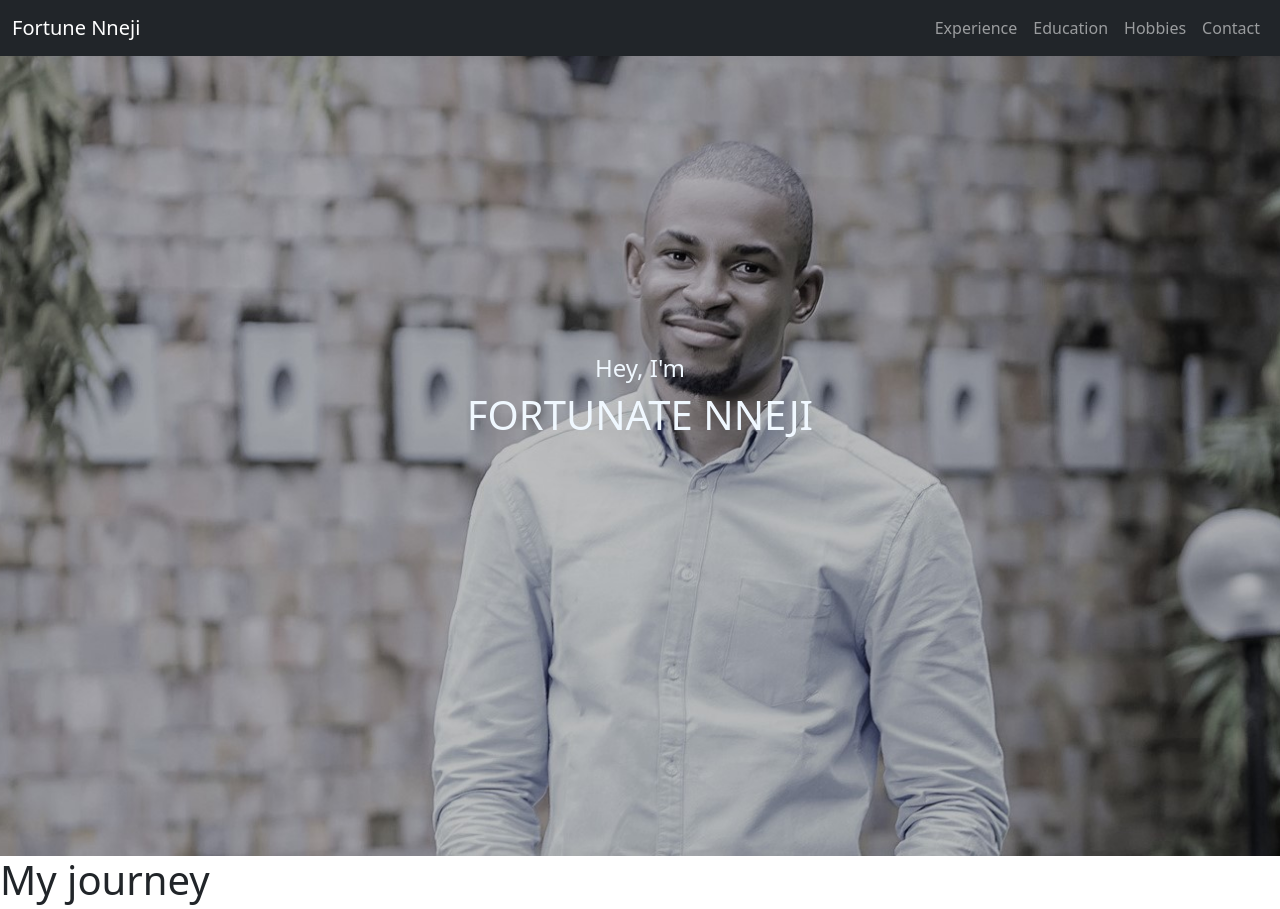
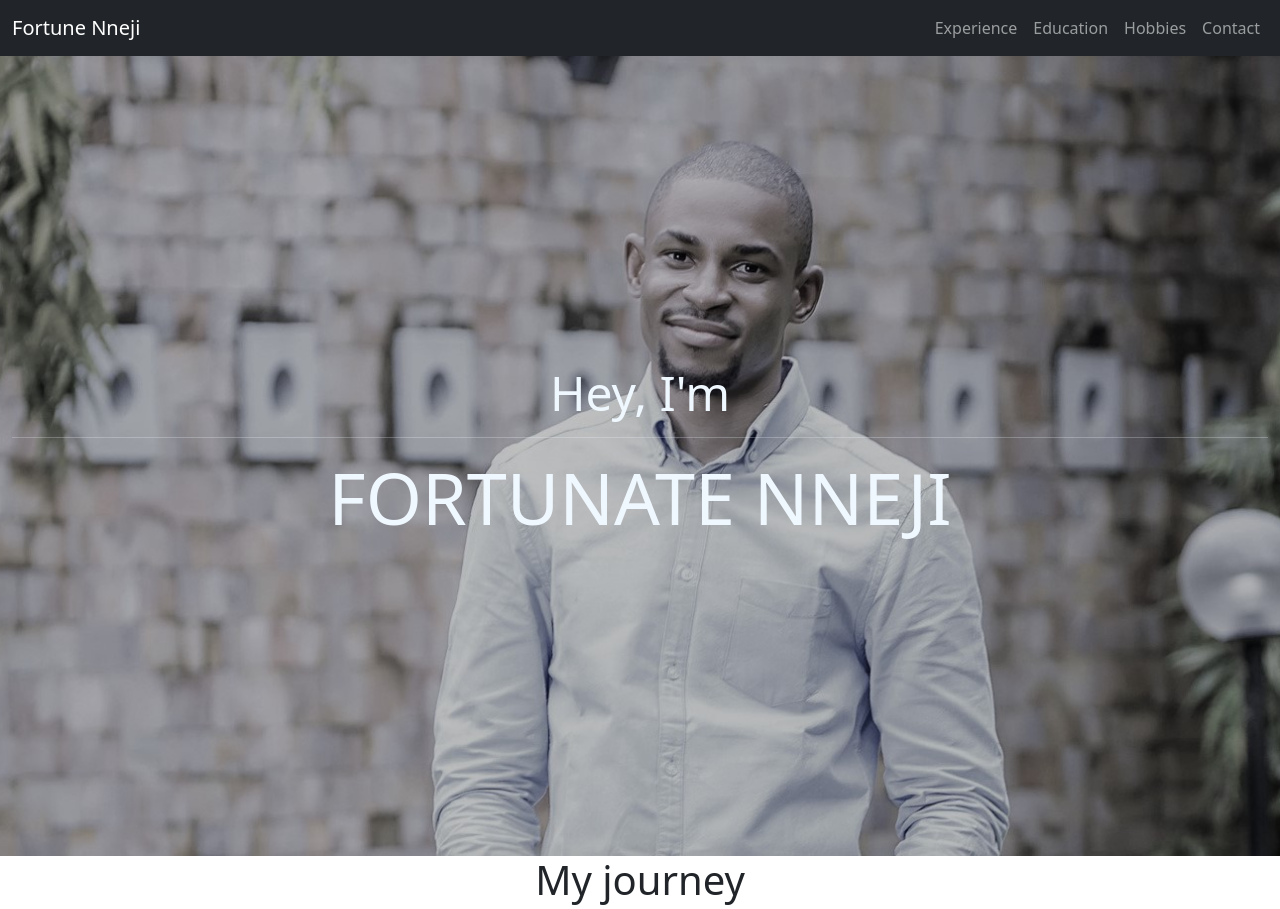
Before and after one commit to formijin/CV, a plain HTML site: page index.html in a window 1280 px wide. Shown: the top 909 px of the page. Drawn offline with nearby package versions, Linux system fonts and the light colour scheme; a web font is replaced by a local one.

Commit message:
fixed jumbotron section

```diff
--- a/index.html
+++ b/index.html
@@ -19,13 +19,13 @@
 
     <nav class="navbar sticky-top navbar-expand-lg navbar-dark bg-dark">
         <div class="container-fluid">
-            <a href="" class="navbar-brand">Fortune Nneji</a>
+            <a href="#home" class="navbar-brand">Fortune Nneji</a>
             <button class="navbar-toggler" type="button" data-bs-toggle="collapse" data-bs-target="#navbarSupportedContent" aria-controls="navbarSupportedContent" aria-expanded="false" aria-label="Toggle navigation">
                 <span class="navbar-toggler-icon"></span>
             </button>
             <div class="collapse navbar-collapse" id="navbarSupportedContent">
                 <ul class="navbar-nav ms-auto">
-                    <li class="nav-item"><a href="" class="nav-link">Experience</a></li>
+                    <li class="nav-item"><a href="#experience" class="nav-link">Experience</a></li>
                     <li class="nav-item"><a href="" class="nav-link">Education</a> </li>
                     <li class="nav-item"><a href="" class="nav-link">Hobbies</a></li>
                     <li class="nav-item"><a href="" class="nav-link">Contact</a></li>
@@ -34,16 +34,18 @@
         </div>
     </nav>
 
-    <div class="banner">
-        <div class="titleGroup">
-            <h4 class="subHero">Hey, I'm</h4>
-            <h1 class="hero"> FORTUNATE NNEJI</h1>
+    <section class="jumbotron jumbotron-fluid vertical-center" id="home">
+        <div class="container-fluid title-text">
+                    <h4 class="display-5">Hey, I'm</h4>
+                    <hr>
+                    <h1 class="display-2"> FORTUNATE NNEJI</h1>
         </div>
-    </div>
-    <div>
-        <h1>My journey</h1>
+    </section>
 
-        <div class="companyInfo">
+    <section id="experience">
+        <h1 class="text-center">My journey</h1>
+
+        <div class="container-fluid">
             <img class="companyLogo" src="Images/SAbi logo.jfif" alt="Sabi.am">
             <div>
                 <h2>Sabi.am</h2>
@@ -54,20 +56,7 @@
                 <p>During my previous experience at The concept group, I pioneered the adoption of many scrum and software development practices which I often learned on the job and I was eager to learn a lot more about how a product manager impacts the software development cycle. This is knowledge that i was certainly going to learn from the team at sabi.am</p>
                 <p>While here, I have matured both technically and professionally, learning to lead and guide multiple products and teams towards customer success for the company. </p>
             </div>
-        </div>
-
-    </div>
-
-    <!-- <form action="mailto:formijin4lyph@yahoo.com" method="post" enctype="text/plain">
-        <label for="">Your name</label>
-        <input type="text" name="Your Name"><br>
-        <Label>Email<Label>
-        <input type="email" name="Your Email"><br>
-        <label for="">Your message</label>
-        <textarea name="message" id="" cols="30" rows="6"></textarea>
-        <input type="submit">
-    </form>
-    12 -->
+    </section>
     <script src="https://cdn.jsdelivr.net/npm/bootstrap@5.1.1/dist/js/bootstrap.bundle.min.js" integrity="sha384-/bQdsTh/da6pkI1MST/rWKFNjaCP5gBSY4sEBT38Q/9RBh9AH40zEOg7Hlq2THRZ" crossorigin="anonymous"></script>
 </body>
 </html>
--- a/styles.css
+++ b/styles.css
@@ -1,19 +1,20 @@
-.titleGroup{
-    position: absolute;
-    color: aliceblue;
-    top: 50%;
-    left: 50%;
-    transform: translate(-50%, -50%);
+.title-text{
     text-align: center;
     /* font-family: 'Brandon Grotesque Bold', sans-serif; */
 
 }
-.banner{
+.jumbotron{
+  height: 100vh;
   background-image: url("Images/Cover.jpg");
   background-size: cover;
   background-position: center;
   background-repeat: no-repeat;
-  height: 100%;
+  background-attachment: fixed;
+  display: flex;
+  align-items: center;
+
+
+
   color: aliceblue;
 }
 
```
